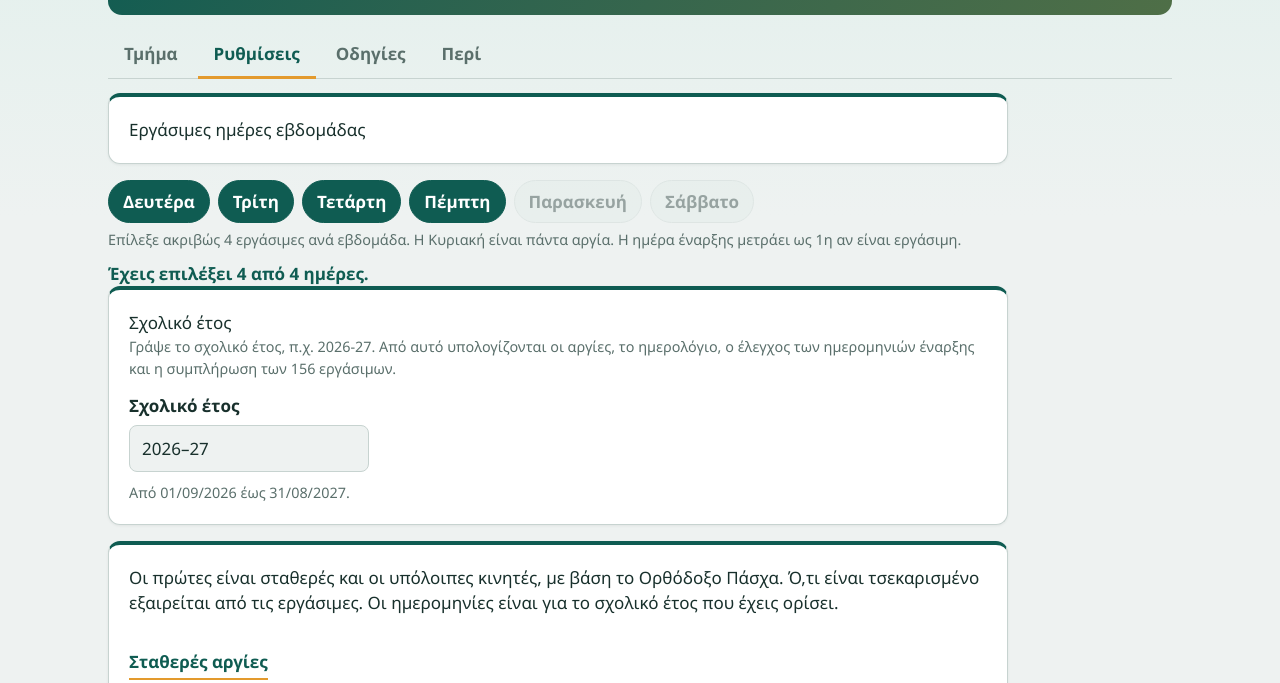
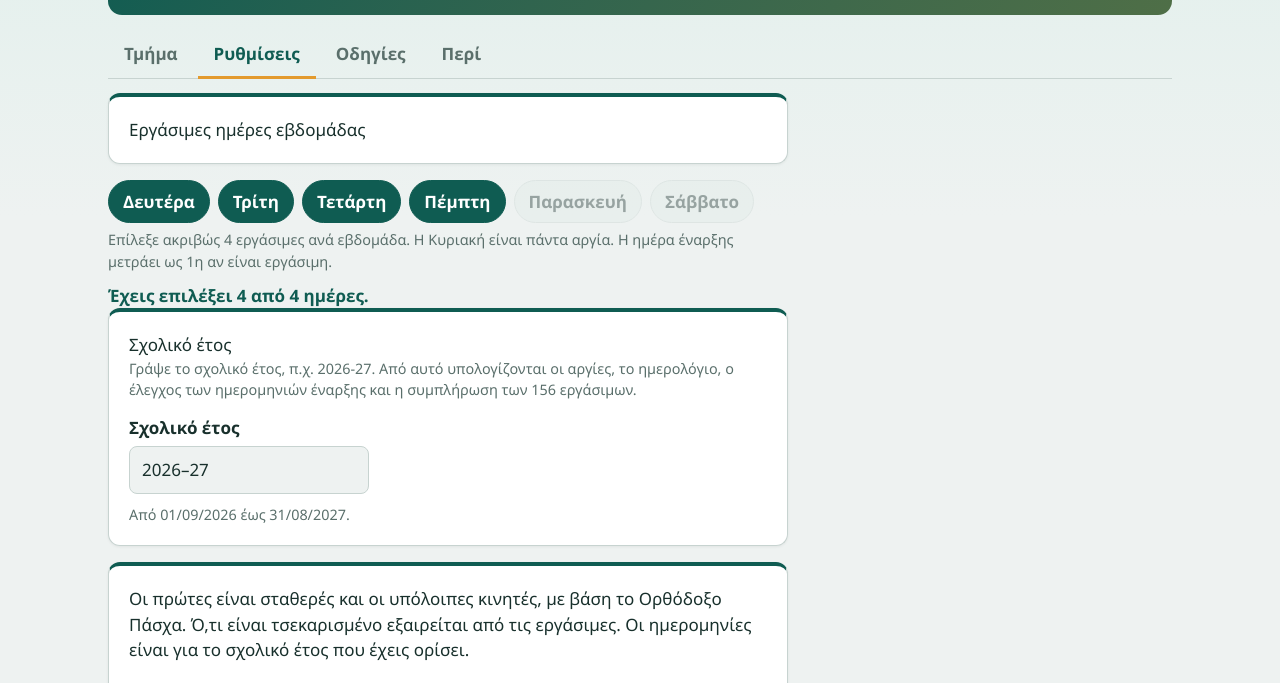
Before and after one commit to gravasop1-design/Mathiteia, a plain HTML site: page index.html in a window 1280 px wide. Both pictures are taken after a click on the tab "Ρυθμίσεις". Shown: the part 104-787 px from the top of the page. Drawn offline with Linux system fonts and the light colour scheme.

Commit message:
Update index.html

```diff
--- a/index.html
+++ b/index.html
@@ -42,7 +42,7 @@ h2{font-size:1.1rem; margin:0 0 4px}
 .tab{font:inherit; font-weight:600; background:none; color:var(--muted); border:0; padding:10px 16px; cursor:pointer; border-bottom:3px solid transparent; margin-bottom:-1px}
 .tab[aria-selected="true"]{color:var(--ink); border-bottom-color:var(--accent)}
 .panel{background:var(--surface); border:1px solid var(--line); border-radius:12px; padding:20px; margin-bottom:16px}
-#p-set{max-width:900px}
+#p-set{max-width:680px}
 label.field,.legend{display:block; font-weight:600; margin-bottom:6px}
 input[type=number],input[type=text],select{width:100%; font:inherit; color:var(--ink); background:var(--bg); border:1px solid var(--line); border-radius:8px; padding:10px 12px}
 input[aria-invalid="true"]{border-color:var(--err)}
```
